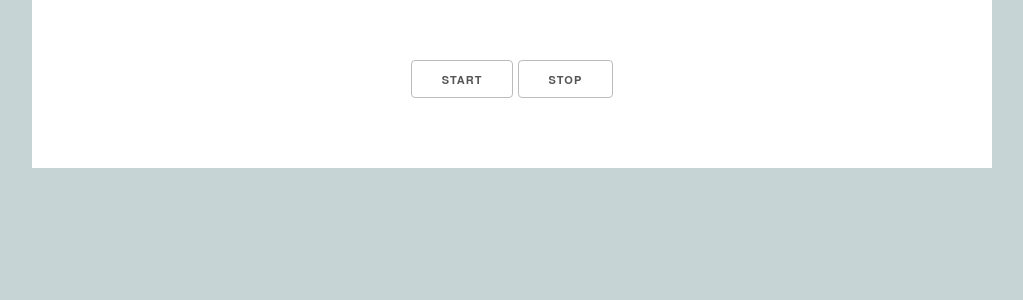
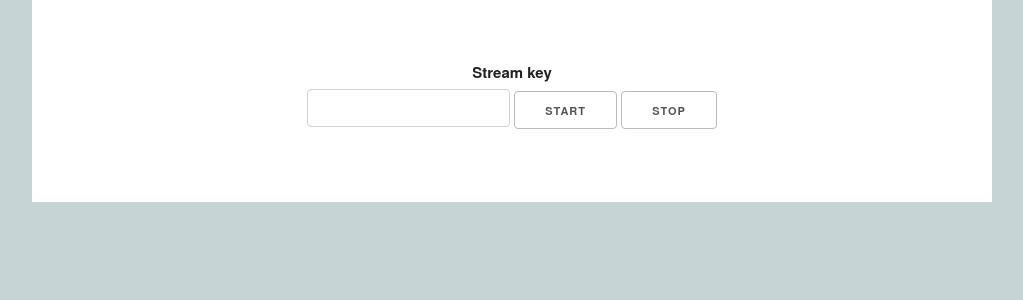
Before and after one commit to MakersLab/management-server, a Flask app: page /stream in a window 1280 px wide. Shown: the part 92-392 px from the top of the page, without its empty margins (128-1151 px from the left). Run offline with Flask 2, Linux system fonts and the light colour scheme; some libraries are stand-ins or nearby versions.

Commit message:
Add key transmit.

```diff
--- a/server.py
+++ b/server.py
@@ -69,8 +69,8 @@ def streamControl():
     '''Put here socket which connects to raspberry running server and control it'''
     adress = request.form['adress']
     command = request.form['command']
-
-    successful, message = sendCommand(adress, command)
+    key = request.form['key']
+    successful, message = sendCommand(adress, command,key)
     data = {
         'successful': successful,
         'message': message,
@@ -79,12 +79,12 @@ def streamControl():
     return json.dumps(data)
 
 
-def sendCommand(adress, data):
+def sendCommand(adress, data,key):
     import socket
     connection = socket.socket(socket.AF_INET, socket.SOCK_STREAM)
     try:
         connection.connect((adress, STREAM_PORT))
-        msgSend = {'control': data}
+        msgSend = {'control': data,'key':key}
         connection.send(json.dumps(msgSend).encode())
         msgRecv = connection.recv(1024)
         msg_decoded = msgRecv.decode('utf8')
--- a/static/js/stream.js
+++ b/static/js/stream.js
@@ -13,19 +13,24 @@ function showPrompt() {
     return adress;
 }
 function streamControl(method) {
+
+    if ($('#stream-key').val() != null) {
+
+        var key = $('#stream-key').val();
         var adress = showPrompt();
         if (adress != null) {
-        console.log('Calling JSON')
             $.ajax({
                 type: 'POST',
                 url: '/stream/control',
                 success: ajaxCallback,
-            data: {adress: adress, command: method}
+                data: {adress: adress, command: method, key: key}
             })
         }
 
     }
+}
     ajaxCallback = function (data) {
         data_decoded = JSON.parse(data);
         console.log(data_decoded);
+
 };
--- a/templates/pages/stream.jinja2
+++ b/templates/pages/stream.jinja2
@@ -4,6 +4,8 @@
   <div class="container">
     <div class="row content">
     <div class="stream">
+      <label for="stream-key">Stream key</label>
+      <input type="text" class="" id="stream-key">
       <button type="submit" class="button" onclick="stopStream()">START</button>
 
       <button type="submit" class="button" onclick="startStream()">STOP</button>
```
Lines whose indentation alone changed are shown as unchanged.
